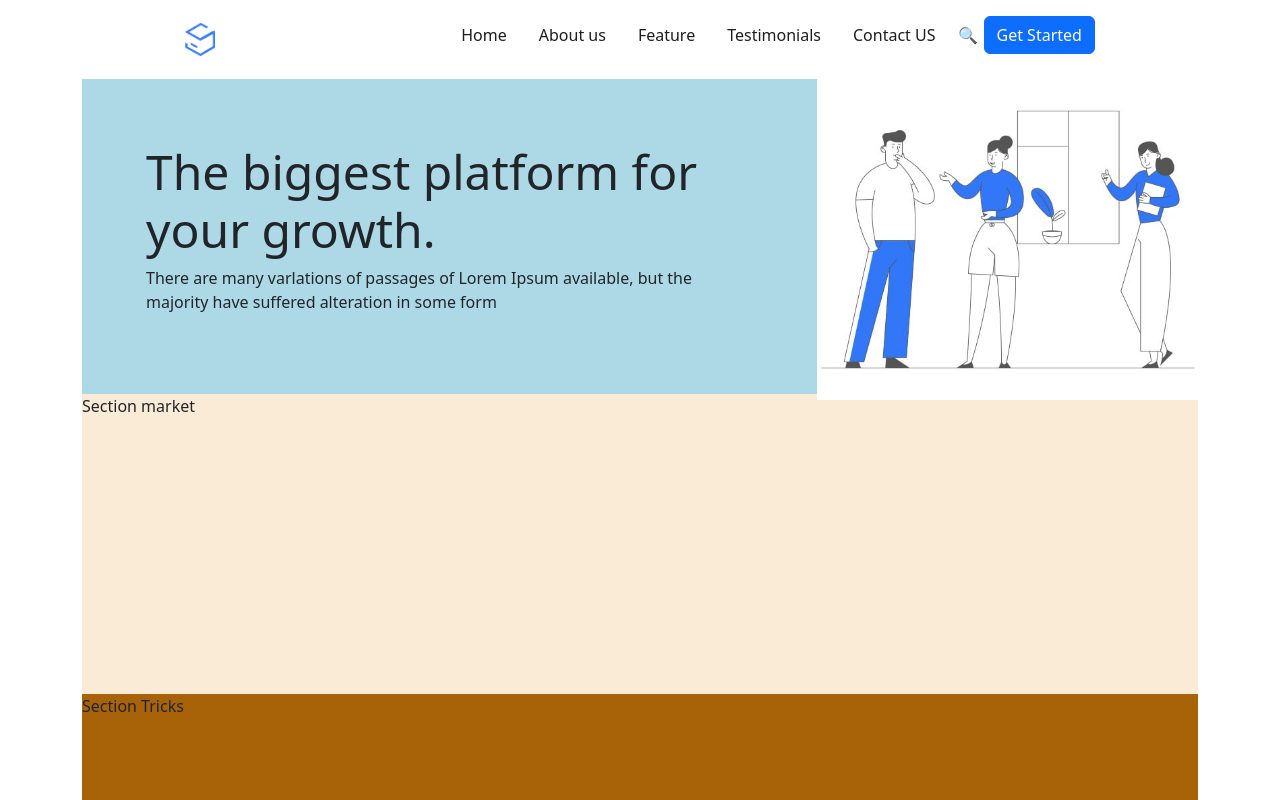
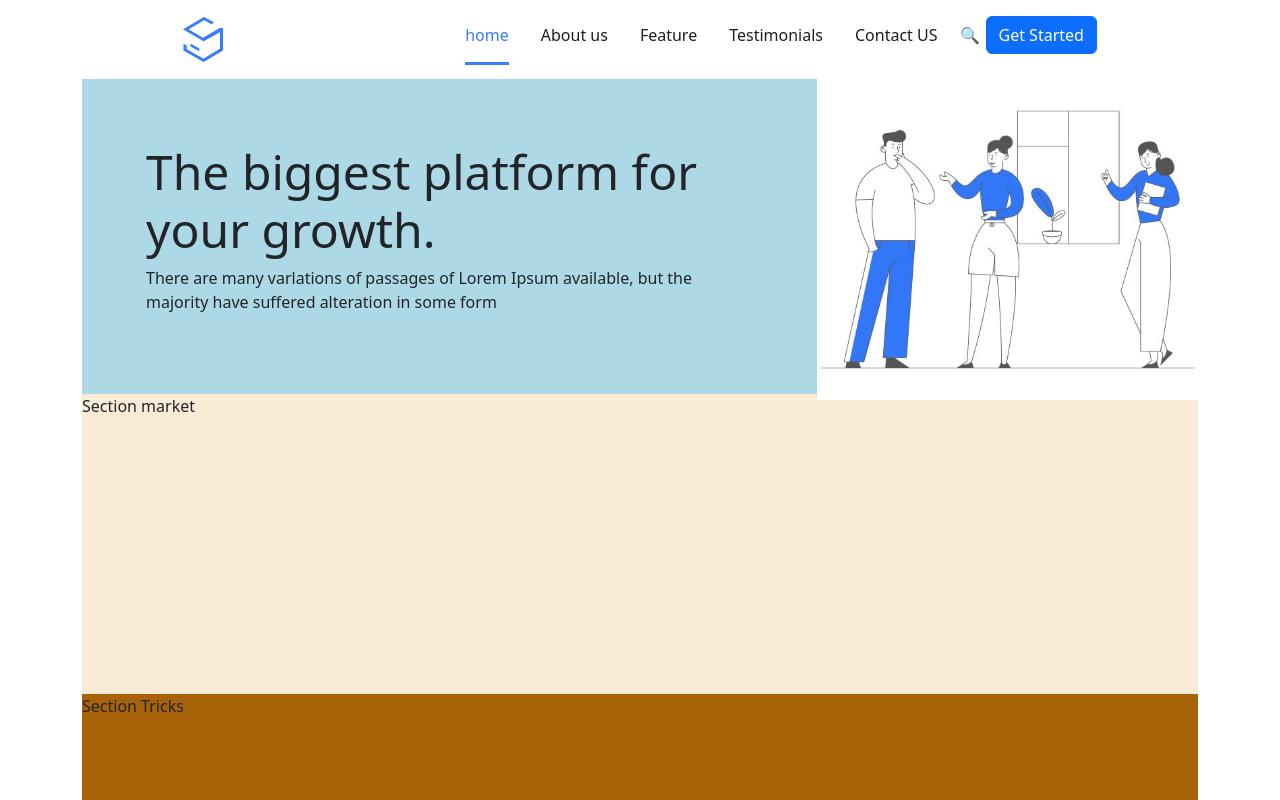
Before and after one commit to Richter96/proj-html-vuejs, a Vue app: page / in a window 1280 px wide. Shown: the top 800 px of the page. Built offline with nearby package versions, Linux system fonts and the light colour scheme.

Commit message:
add function set active

```diff
--- a/src/components/AppHeader.vue
+++ b/src/components/AppHeader.vue
@@ -5,7 +5,21 @@ export default {
     name: 'AppHeader',
     data() {
         return {
+            activeEl: 0,
+            componentsNavbar: [
+                'home',
+                'About us',
+                'Feature',
+                'Testimonials',
+                'Contact US',
+            ],
 
+        }
+    },
+    methods: {
+        set_active(i) {
+            console.log('cliccato' + i);
+            this.activeEl = i
         }
     },
 }
@@ -16,16 +30,15 @@ export default {
     <div class="navbarContainer container-md d-flex align-items-center">
         <div>
             <a class="navbar-brand" href="#">
-                <img src="../assets/img/logo-2.png" alt="logo_Market" width="30">
+                <img src="../assets/img/logo-2.png" alt="logo_Market" width="40">
             </a>
         </div>
         <div class="d-flex align-items-baseline">
             <ul class="d-flex ">
-                <li><a href="#">Home</a></li>
-                <li><a href="#">About us</a></li>
-                <li><a href="#">Feature</a></li>
-                <li><a href="#">Testimonials</a></li>
-                <li><a href="#">Contact US</a></li>
+                <li @click="set_active(index)" v-for="(component, index) in componentsNavbar"><a
+                       :class="activeEl == index ? 'active' : ''" href="#">{{
+                           component }}</a></li>
+
             </ul>
             <button class=" bg-transparent border-0">
                 🔍
@@ -39,11 +52,20 @@ export default {
 <style lang="scss">
 @use '../assets/scss/partials/variables' as *;
 
+header {
+    background-color: $bgHeader;
+}
 
 .navbarContainer {
     justify-content: space-around;
     overflow: hidden;
     padding: 1rem;
+
+    button {
+        &:hover {
+            background-color: $bgHooverBtn;
+        }
+    }
 
     ul {
         list-style: none;
@@ -51,9 +73,15 @@ export default {
         a {
             color: $textNavbar;
             text-decoration: none;
-            padding-left: 1rem;
             border-bottom: 3px solid transparent;
-            padding: 1rem 1rem;
+            padding: 1rem 0;
+            margin: 0 1rem;
+
+            &.active {
+                color: $textPrimary;
+                border-bottom: 3px solid $textPrimary;
+
+            }
 
             &:hover {
                 border-bottom: 3px solid $textPrimary;
```
